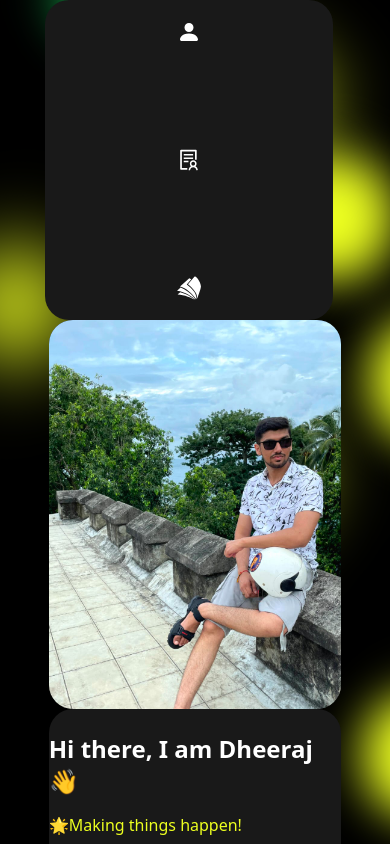
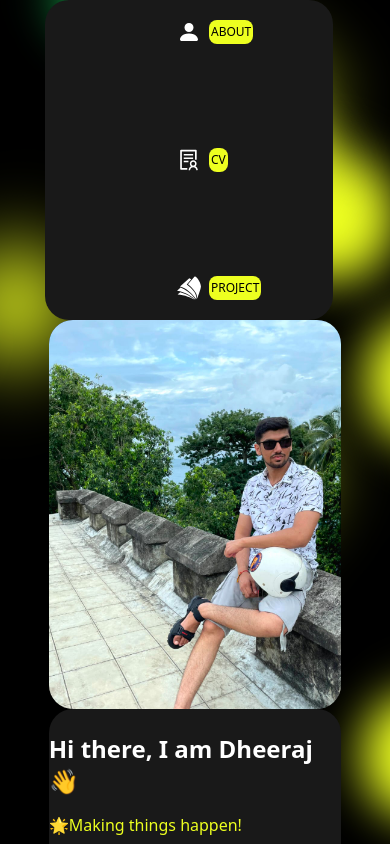
Before and after one commit to Dheeraj9811/Portfolio, a React (Vite) app: page / in a window 390 px wide. Shown: the top 844 px of the page. Built offline with nearby package versions, Linux system fonts and the light colour scheme.

Commit message:
remove bug in UI + added responsive behaviour for all devices

```diff
--- a/src/App.jsx
+++ b/src/App.jsx
@@ -10,12 +10,12 @@ function App() {
 
   return (
     <>
-      <div className="md:w-full md:h-screen font-bodyfont text-textColor bg-black relative md:overflow-hidden">
+      <div className=" md:w-full md:h-screen font-bodyfont text-textColor bg-black relative md:overflow-hidden">
 
-        <div className="  max-w-screen-2xl h-full mx-auto flex justify-center items-center">
+        <div className="  md:max-w-screen-2xl h-full mx-auto flex justify-center items-center">
         <Home></Home>
         </div>
-        <div className ="w-full h-full absolute top-0 left-0 z-10 "  >
+        <div className =" md:w-full md:h-full absolute top-0 left-0 z-10 "  >
 
           <RoundOne></RoundOne>
           <RoundTwo></RoundTwo>
--- a/src/components/Home.jsx
+++ b/src/components/Home.jsx
@@ -36,11 +36,11 @@ const Home = () => {
   //   setActiveComponent(newlocation);
   // };
   return (
-    <div className="  w-[75%] h-[80%] bg-transparent text-white rounded-lg z-50 md:flex flex-row relative ">
+    <div className="  w-[75%] h-[80%] bg-transparent text-white rounded-lg z-50 md:flex md:flex-row  ">
       {/* nav bar */}
       <div className=" navbar  md:rotate-0 md:w-16 md:h-96 bg-transparent rounded-lg md:flex md:flex-col gap-3 px-1 -ml-2 mr-1 ">
         {/* home Icons */}
-        <div className=" rotate-90 hidden md:visible md:rotate-0 w-full h-20 bg-bodyColor rounded-3xl overflow-hidden flex justify-center items-center cursor-pointer " >
+        <div className="  hidden md:visible md:rotate-0 w-full h-20 bg-bodyColor rounded-3xl overflow-hidden md:flex justify-center items-center cursor-pointer " >
 
           <div className="   flex flex-col gap-1.5 justify-center items-center group overflow-hidden ">
             <span className=" w-8 h-[2px] bg-titleColor inline-block -translate-x-2 group-hover:translate-x-0 transition-transform duration-300 group-hover:bg-designColor "></span>
@@ -50,10 +50,10 @@ const Home = () => {
 
         </div>
         {/* other Icons */}
-        <div className="  w-full h-80 bg-bodyColor rounded-3xl py-5 flex flex-col justify-between items-center ">
-          <span className=" flex hover:text-designColor duration-300 cursor-pointer relative group" onClick={() => handleNavItemClicked('/' , 'about')} ><BsFillPersonFill  className=' text-2xl rounded-lg '/> <span className=' w-auto  absolute text-black font-medium text-xs uppercase bg-designColor  p-0.5 py-1 rounded-lg left-0 translate-x-8 group-hover:translate-x-12 transition-all duration-300 z-20 opacity-0 group-hover:opacity-100 ' >About</span> </span>
-          <span className=" flex hover:text-designColor duration-300 cursor-pointer relative group"  onClick={() => handleNavItemClicked('/resume' , 'resume')} ><AiOutlineSolution   className=' text-2xl rounded-lg '/> <span className=' w-auto   absolute text-black font-medium text-xs uppercase bg-designColor  p-0.5 py-1 rounded-lg left-0 translate-x-8 group-hover:translate-x-12 transition-all duration-300 z-20 opacity-0 group-hover:opacity-100 ' >CV</span> </span>
-          <span className=" flex hover:text-designColor duration-300 cursor-pointer relative group" onClick={() => handleNavItemClicked('/project','project')} ><SiMicrosoftacademic  className=' text-2xl rounded-lg '/> <span className='   w-auto absolute text-black font-medium text-xs uppercase bg-designColor  p-0.5 py-1 rounded-lg left-0 translate-x-8 group-hover:translate-x-12 transition-all duration-300 z-20 opacity-0 group-hover:opacity-100 ' >Project</span> </span>
+        <div className="   w-full h-80 bg-bodyColor rounded-3xl py-5 flex flex-col justify-between items-center ">
+          <span className=" flex hover:text-designColor duration-300 cursor-pointer relative group" onClick={() => handleNavItemClicked('/' , 'about')} ><BsFillPersonFill  className=' text-2xl rounded-lg '/> <span className=' w-auto  absolute text-black font-medium text-xs uppercase bg-designColor  p-0.5 py-1 rounded-lg left-0 translate-x-8 group-hover:translate-x-12 transition-all duration-300 z-20 md:opacity-0 md:group-hover:opacity-100 ' >About</span> </span>
+          <span className=" flex hover:text-designColor duration-300 cursor-pointer relative group"  onClick={() => handleNavItemClicked('/resume' , 'resume')} ><AiOutlineSolution   className=' text-2xl rounded-lg '/> <span className=' w-auto   absolute text-black font-medium text-xs uppercase bg-designColor  p-0.5 py-1 rounded-lg left-0 translate-x-8 group-hover:translate-x-12 transition-all duration-300 z-20 md:opacity-0 group-hover:opacity-100 ' >CV</span> </span>
+          <span className=" flex hover:text-designColor duration-300 cursor-pointer relative group" onClick={() => handleNavItemClicked('/project','project')} ><SiMicrosoftacademic  className=' text-2xl rounded-lg '/> <span className='   w-auto absolute text-black font-medium text-xs uppercase bg-designColor  p-0.5 py-1 rounded-lg left-0 translate-x-8 group-hover:translate-x-12 transition-all duration-300 z-20 md:opacity-0 group-hover:opacity-100 ' >Project</span> </span>
 
         </div>
 
--- a/src/components/about/about.jsx
+++ b/src/components/about/about.jsx
@@ -2,16 +2,19 @@ import React from 'react'
 import Title from '../home/Title'
 import AboutMe from './aboutMe'
 import Services from './services'
+import { motion } from "framer-motion"
 
 const about = () => {
   return (
+    // <motion.div initial={{ opacity:0 }} animate={{ opacity:1 }} transition={{duration:0.5}} ><About/></motion.div>  }>
+    (<motion.div initial={{ opacity:0 }} animate={{ opacity:1 }} transition={{duration:0.5}} >
    <section id="about" className="  md:w-full">
         <Title title="About" subTitle="Me" />
         <AboutMe />
         <Title title="My" subTitle="Services" />
         <Services />
 
-   </section>
+   </section></motion.div>)
   )
 };
 
--- a/src/components/home/left.jsx
+++ b/src/components/home/left.jsx
@@ -16,10 +16,10 @@ const texts = ["I am a developer", "Passionate about coding", "Building awesome
 const left = () => {
   return (
     <div className="  md:w-5/12 md:h-full ">
-        <div className=" w-full h-3/5 place-items-center bg-bodyColor overflow-hidden rounded-3xl">
+        <div className=" md:w-full md:h-3/5 place-items-center bg-bodyColor overflow-hidden  rounded-3xl">
             <img src={ProfilePic} alt="profile pic" className="w-full h-full scale-125   rounded-3xl shadow-lg border-2 border-gray-700"></img>
         </div>
-        <div className=" overflow-auto relative w-full h-2/5 bg-bodyColor rounded-3xl">
+        <div className=" relative w-full h-2/5 bg-bodyColor rounded-3xl">
             {/* contians intro */}
             <div className="    w-full h-4/5 flex flex-col items-center gap-2 py-6 overflow-auto ">
                 <div className=" items-start ">
--- a/src/components/home/right.jsx
+++ b/src/components/home/right.jsx
@@ -11,11 +11,10 @@ const right = ({activeComponent }) => {
     <div className=" md:w-8/12 md:h-[95%] bg-bodyColor overflow-y-auto " id="rightside">
       <Routes>
         {/* <Route path='/resume' element={<Resume/>}></Route> */}
-        <Route path='/' element={<motion.div initial={{ opacity:0 }} animate={{ opacity:1 }} transition={{duration:0.5}} ><About/></motion.div>  }>
+        <Route path='/' element= {<About/>} ></Route>
+        <Route path='/resume' element={<Resume/>}>
         </Route>
-        <Route path='/resume' element={<motion.div initial={{ opacity:0 }} animate={{ opacity:1 }} transition={{duration:0.5}} ><Resume/></motion.div>  }>
-        </Route>
-        <Route path='/project' element={<motion.div initial={{ opacity:0 }} animate={{ opacity:1 }} transition={{duration:0.5}} ><Project/></motion.div>  }>
+        <Route path='/project' element={<Project/>  }>
         </Route>
 
       </Routes>
--- a/src/components/project/project.jsx
+++ b/src/components/project/project.jsx
@@ -5,12 +5,12 @@ import projectbg2 from '../../assets/project-bg-2.jpg'
 import projectbg3 from '../../assets/project-bg-3.jpg'
 import { PropTypes } from 'prop-types';
 import ProjectData from './projectdata';
+import { motion } from "framer-motion"
+
 
 
 const ProjectCard = ({title ="project", image = projectbg2, link="NA"} ) => {
-    //  we
-    console.log({title, image, link});
-
+    //  we can also use props.title, props.image, props.link
     return(
         <a href={link} target="_blank" rel="noopener noreferrer" className="block">
       <div className="py-6 md:flex md:flex-col gap-2 items-center justify-center border-b-[1px] border-b-zinc-800 group">
@@ -41,14 +41,14 @@ ProjectCard.propTypes ={
 
 const project = () => {
     return (
+      (<motion.div initial={{ opacity:0 }} animate={{ opacity:1 }} transition={{duration:0.5}} >
       <div>
         <Title title="My" subTitle="Project" />
         <div className=' w-full   md:grid grid-cols-2 gap-10 '>
         {ProjectData.map((item) => {
               return (
-                <div className='   px-6 '>
+                <div className='   px-6 'key={item.id}>
                 <ProjectCard
-                  key={item.id}
                   title={item.title}
                   image={projectbg2}
                   link={item.link}
@@ -59,7 +59,7 @@ const project = () => {
 
         </div>
 
-      </div>
+      </div></motion.div> )
     );
   };
 
--- a/src/components/project/projectdata.jsx
+++ b/src/components/project/projectdata.jsx
@@ -3,7 +3,7 @@ import React from 'react'
 const projectdata = [
     {
         id:1,
-        title:"FreshFolds(website)",
+        title:"FreshFolds (website)",
         discribtion:"An E-commerce website with full functionality of cart and payment gateway.",
         link:"https://project-freshfolds.netlify.app/"
     },
@@ -15,7 +15,7 @@ const projectdata = [
     },
     {
         id:3,
-        title: "EcomHarborDB",
+        title: "EcomHarbor DB",
         discribtion: "Designed Database Management System for an e-commerce platform.",
         link: "https://github.com/Dheeraj9811/Online-Retail-Store/tree/main"
     },
--- a/src/components/resume/resume.jsx
+++ b/src/components/resume/resume.jsx
@@ -2,10 +2,13 @@ import React from 'react'
 import Title from '../home/Title'
 import Education from './Education'
 import Skills from './skills'
+import { motion } from "framer-motion"
+
 
 
 const resume = () => {
   return (
+    (<motion.div initial={{ opacity:0 }} animate={{ opacity:1 }} transition={{duration:0.5}} >
     <div>
       <section id='resume' className=''>
         <Title title="My" subTitle="Resume "  />
@@ -19,11 +22,9 @@ const resume = () => {
     </section>
 
 
-    </div>
+    </div></motion.div>
 
-
-
-
+    )
   );
 };
 
```
